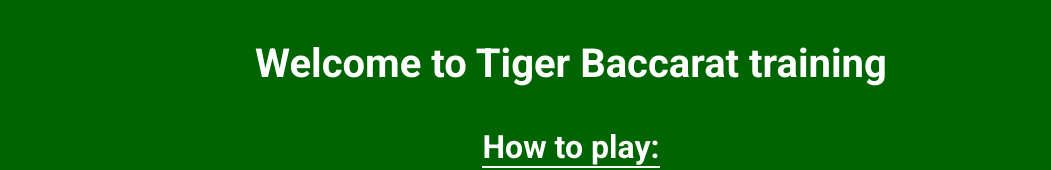
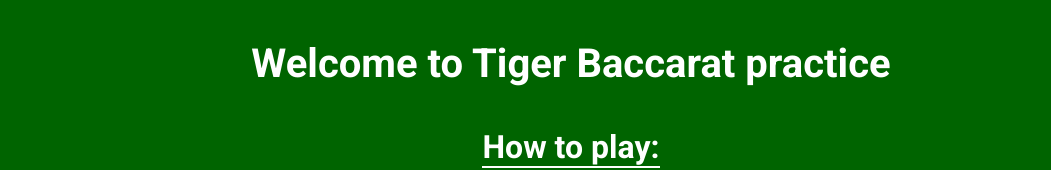
Before and after one commit to dfrance2010/tiger_baccarat, a plain HTML site: page index.html in a window 1280 px wide. Shown: the top 170 px of the page, without its empty margins (69-1120 px from the left). Drawn offline with Linux system fonts and the light colour scheme.

Commit message:
Makin those commits

```diff
--- a/index.html
+++ b/index.html
@@ -10,7 +10,7 @@
 </head>
 <body>
     <div class="section">
-        <h1>Welcome to Tiger Baccarat training</h1>
+        <h1>Welcome to Tiger Baccarat practice</h1>
         <h2>How to play:</h2>
         <ul>
             <li>Hit 'Play Game' to start.</li>
```
